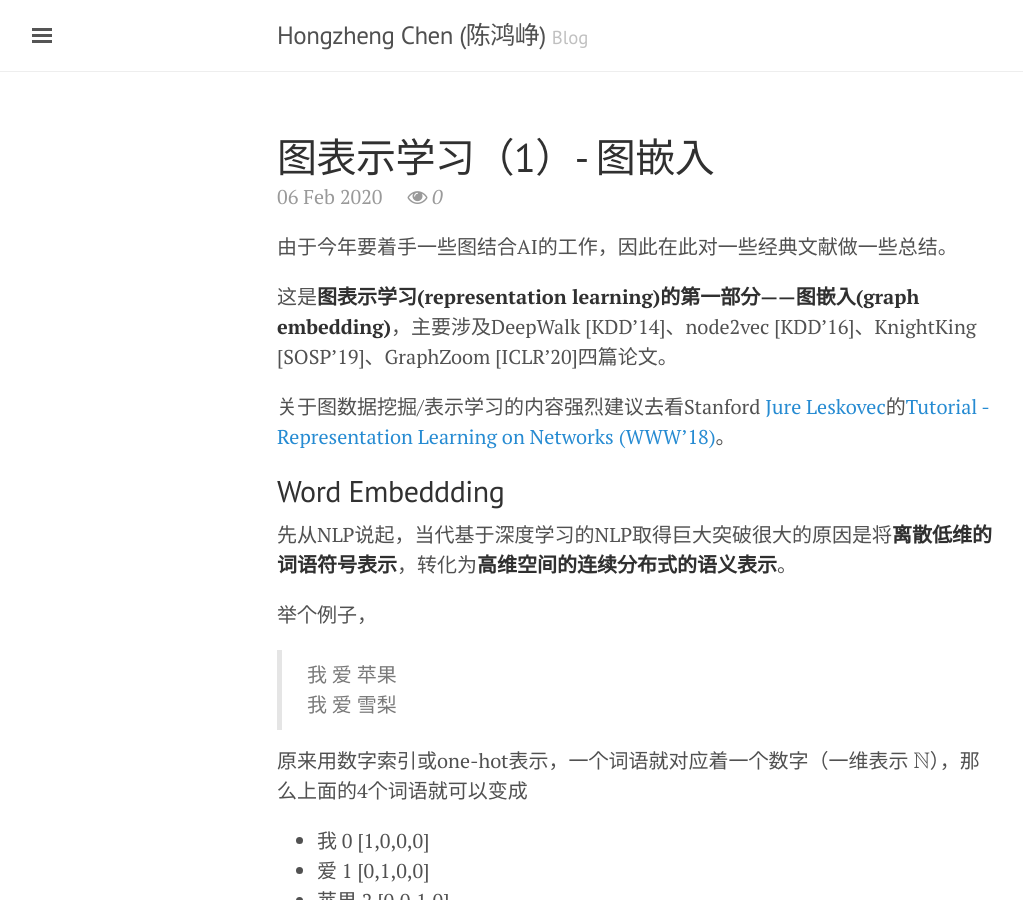
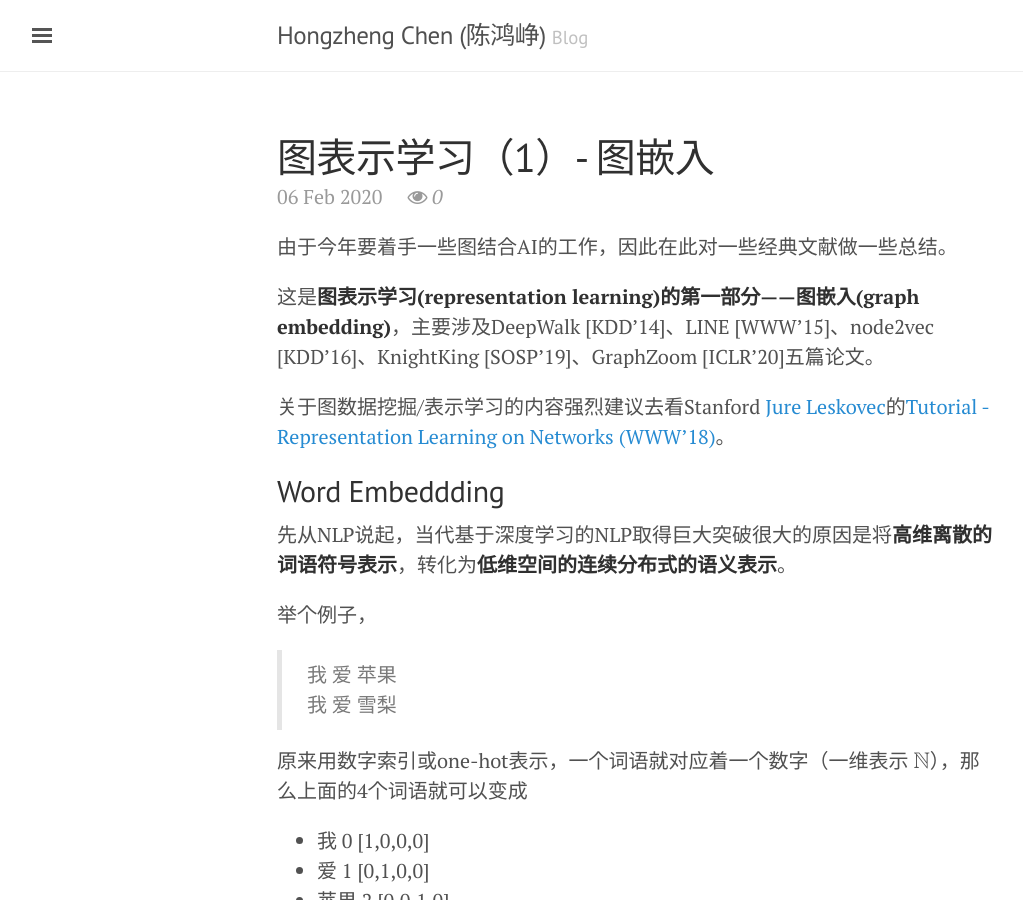
Before and after one commit to Ewenwan/chhzh123.github.io, a Jekyll site: the page built from _posts/2020-02-06-graph-embedding.md, in a window 1280 px wide and 900 px high. Shown: the whole window, without its empty margins (3-1026 px from the left). Built offline with Jekyll 4.4.1, drawn with Linux system fonts in a browser that asks for light colours; nearby versions of some CDN libraries; formulas are drawn with MathJax 3; comment, search, counter and statistics services are not loaded; some of the changed text lies outside the part shown.

Commit message:
[blog] Fix gnn

```diff
--- a/_posts/2020-02-06-graph-embedding.md
+++ b/_posts/2020-02-06-graph-embedding.md
@@ -6,7 +6,7 @@
 
 由于今年要着手一些图结合AI的工作，因此在此对一些经典文献做一些总结。
 
-这是**图表示学习(representation learning)的第一部分——图嵌入(graph embedding)**，主要涉及DeepWalk [KDD'14]、node2vec [KDD'16]、KnightKing [SOSP'19]、GraphZoom [ICLR'20]四篇论文。
+这是**图表示学习(representation learning)的第一部分——图嵌入(graph embedding)**，主要涉及DeepWalk [KDD'14]、LINE [WWW'15]、node2vec [KDD'16]、KnightKing [SOSP'19]、GraphZoom [ICLR'20]五篇论文。
 
 <!--more-->
 
@@ -14,7 +14,7 @@
 
 ## Word Embeddding
 
-先从NLP说起，当代基于深度学习的NLP取得巨大突破很大的原因是将**离散低维的词语符号表示**，转化为**高维空间的连续分布式的语义表示**。
+先从NLP说起，当代基于深度学习的NLP取得巨大突破很大的原因是将**高维离散的词语符号表示**，转化为**低维空间的连续分布式的语义表示**。
 
 举个例子，
 > 我 爱 苹果<br/>我 爱 雪梨
@@ -140,6 +140,9 @@
 ![Relational Learning via Latent Social Dimensions (SocDim)](https://image1.slideserve.com/2010663/sociodim-framework-l.jpg)
 
 得到隐含表示后，聚类则变得很简单，DeepWalk是采用了one-vs-rest的logistic回归来分类。最终的实验结果是非常好的，只用1%的训练数据，宏F1和微F1指标都远超之前的方法。
+
+
+## LINE [^8]
 
 
 ## node2vec[^5]
@@ -333,3 +336,4 @@
 [^5]: Aditya Grover, Jure Leskovec (Stanford), *node2vec: Scalable Feature Learning for Networks*, KDD, 2016
 [^6]: Ke Yang, MingXing Zhang, Kang Chen, Xiaosong Ma, Yang Bai, Yong Jiang (Tsinghua), *KnightKing: A Fast Distributed Graph Random Walk Engine*, SOSP, 2019
 [^7]: Chenhui Deng, Zhiqiang Zhao, Yongyu Wang, Zhiru Zhang (Cornell), Zhuo Feng, *GraphZoom: A Multi-Level Spectral Approach for Accurate and Scalable Graph Embedding*, ICLR (Oral), 2020
+[^8]: Jian Tang (MSRA), Meng Qu, Mingzhe Wang, Ming Zhang, Jun Yan, Qiaozhu Mei, *LINE: Large-scale Information Network Embedding*, WWW, 2015
```
Also changed, not shown: _posts/2020-03-04-gnn-frameworks.md (+2 -2 lines).
